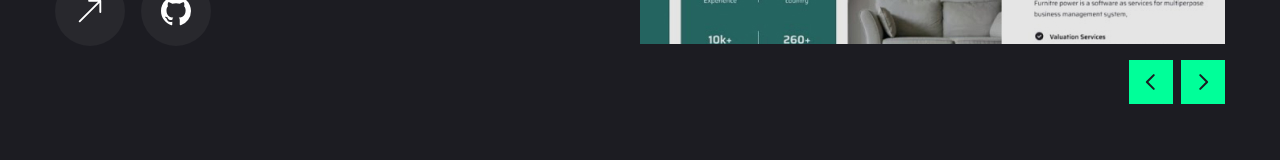
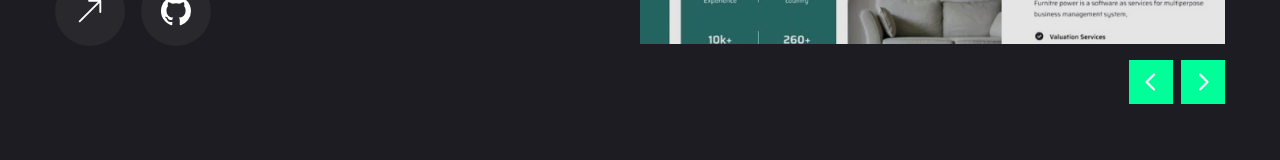
Before and after one commit to Amit-Dey/amit-portfolio, a Next.js app: page /work in a window 1280 px wide. Shown: the part 604-764 px from the top of the page. Built offline with nearby package versions, Linux system fonts and the light colour scheme.

Commit message:
error fixed

```diff
--- a/app/work/page.tsx
+++ b/app/work/page.tsx
@@ -162,6 +162,7 @@ function Work() {
               <WorkSliderButtons
                 containerStyles="flex gap-2 absolute right-0 bottom-[calc(50%_-_20px)] xl:bottom-0 z-20 w-full justify-between xl:w-max xl:jusitfy-none"
                 btnStyles="bg-accent hover:bg-accent-hover text-primary text-[22px] w-[44px] h-[44px] flex justify-center items-center transition-all"
+                iconsStyles="text-white text-2xl"
               />
             </Swiper>
           </div>
```
